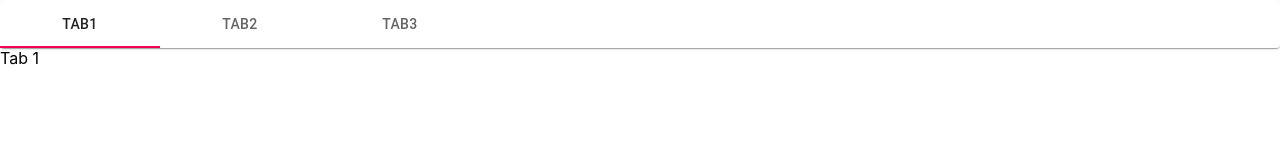
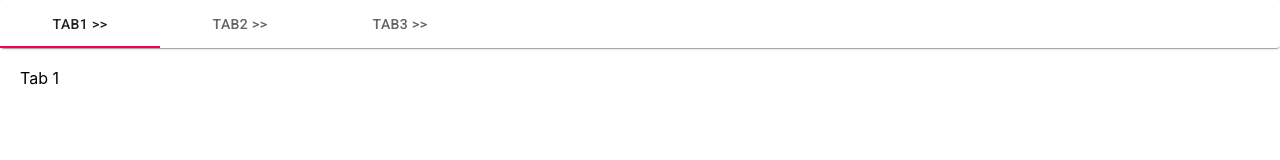
Before and after one commit to devbkhadka/compare-and-decide, a React (Create React App) app: page / in a window 1280 px wide. Shown: the top 160 px of the page. Built offline with nearby package versions, Linux system fonts and the light colour scheme.

Commit message:
fixed minor typos and removed some unused variables

```diff
--- a/public/index.html
+++ b/public/index.html
@@ -10,6 +10,7 @@
       content="Web site created using create-react-app"
     />
     <link rel="apple-touch-icon" href="%PUBLIC_URL%/logo192.png" />
+    <link rel="stylesheet" href="https://fonts.googleapis.com/css?family=Roboto:300,400,500">
     <!--
       manifest.json provides metadata used when your web app is installed on a
       user's mobile device or desktop. See https://developers.google.com/web/fundamentals/web-app-manifest/
--- a/src/App.js
+++ b/src/App.js
@@ -1,25 +1,18 @@
 import React from 'react';
 
-import { Button } from '@material-ui/core';
 import TabbedWizard from './components/wizard'
-import TabPanel from './components/tab_panel'
 
 import './App.css';
 
 function App() {
-  const [value, setValue] = React.useState(0)
-  const onTabChange = (event, newValue) => {
-    setValue(newValue)
-  }
-  const step = (count) => {
-    setValue(value+count)
-  }
+
   return (
-    <TabbedWizard tabs={['tab1', 'tab2', 'tab3']}>
+   <TabbedWizard tabs={['tab1 >>', 'tab2 >>', 'tab3 >>']}>
       <div>Tab 1</div>
       <div>Tab 2</div>
       <div>Tab 3</div>
     </TabbedWizard>
+
   );
 }
 
--- a/src/components/wizard.js
+++ b/src/components/wizard.js
@@ -18,7 +18,7 @@ export default function TabbedWizard({tabs, children}) {
             {tabs.map((tab, i)=><Tab data-testid={'tab-' + i} key={i} label={tab}></Tab>)}
             </Tabs>
         </Paper>
-        <div>
+        <div style={{padding: 20}}>
             { children && children.map((child,i)=>{
                 return <TabPanel index={i} key={i} value={value}>
                     {child}
```
Also changed, not shown: src/components/tab_panel.js (line endings or trailing spaces), 1 other file (tests, documents, lock files or other folders).
